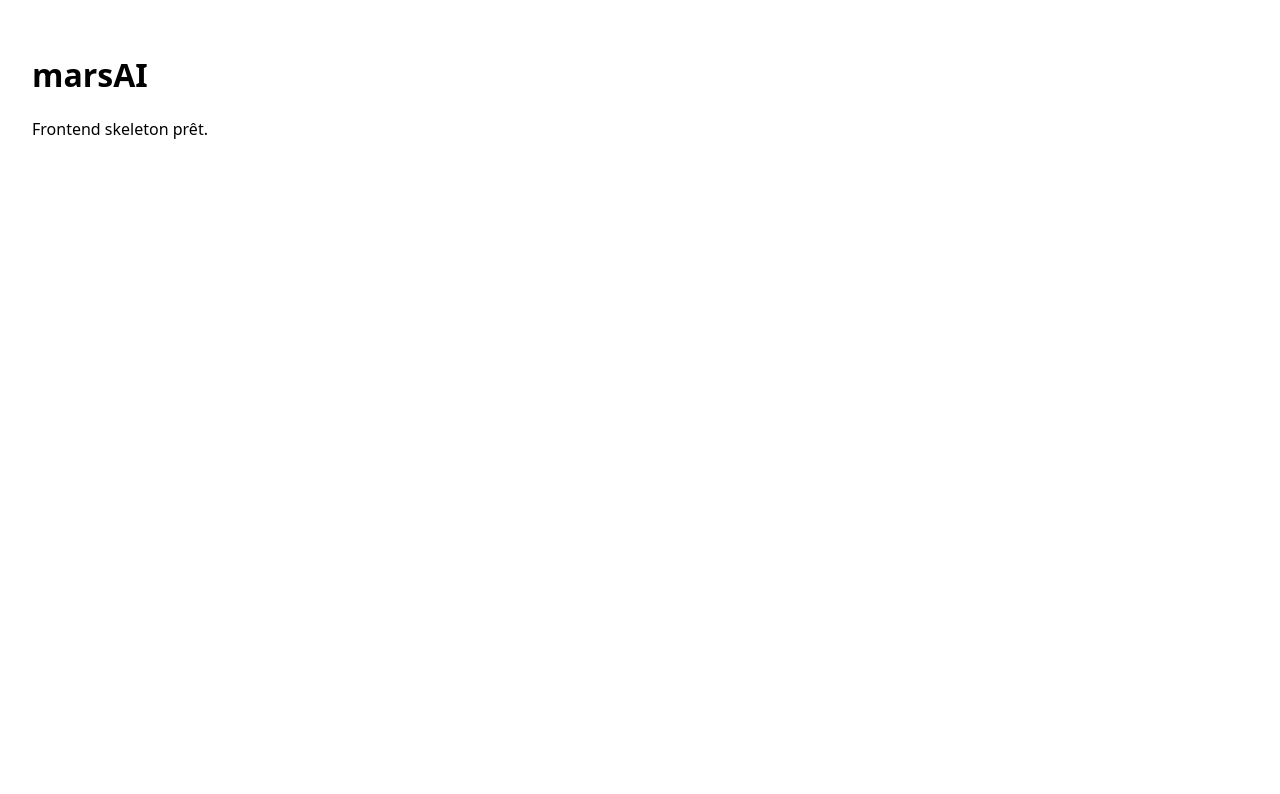
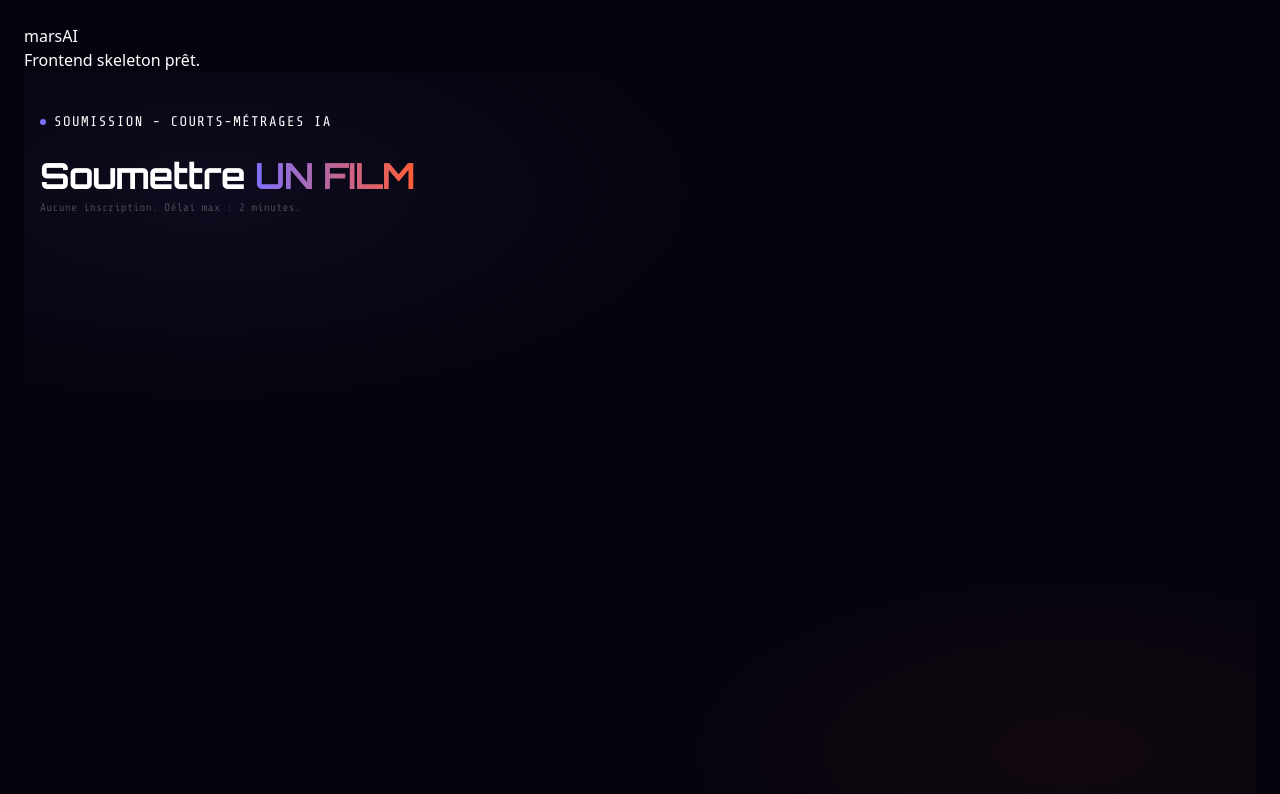
Before and after one commit to pascal-fortunati/marsAI, a React (Vite) app in the folder frontend/: page / in a window 1280 px wide. Shown: the top 794 px of the page. Built offline with nearby package versions, Linux system fonts and the light colour scheme.

Commit message:
SubmitPage - Titre principal + Ajout de style

```diff
--- /dev/null
+++ b/frontend/src/App.css
@@ -0,0 +1,338 @@
+@import url('https://fonts.googleapis.com/css2?family=Orbitron:wght@400;600;700;900&family=Share+Tech+Mono&display=swap');
+@import "tailwindcss";
+@plugin "tailwindcss-animate";
+
+@theme {
+    --color-background: hsl(var(--background));
+    --color-foreground: hsl(var(--foreground));
+    --color-card: hsl(var(--card));
+    --color-card-foreground: hsl(var(--card-foreground));
+    --color-popover: hsl(var(--popover));
+    --color-popover-foreground: hsl(var(--popover-foreground));
+    --color-primary: hsl(var(--primary));
+    --color-primary-foreground: hsl(var(--primary-foreground));
+    --color-secondary: hsl(var(--secondary));
+    --color-secondary-foreground: hsl(var(--secondary-foreground));
+    --color-muted: hsl(var(--muted));
+    --color-muted-foreground: hsl(var(--muted-foreground));
+    --color-accent: hsl(var(--accent));
+    --color-accent-foreground: hsl(var(--accent-foreground));
+    --color-destructive: hsl(var(--destructive));
+    --color-destructive-foreground: hsl(var(--destructive-foreground));
+    --color-border: hsl(var(--border));
+    --color-input: hsl(var(--input));
+    --color-ring: hsl(var(--ring));
+    --radius: var(--radius);
+}
+
+html,
+body,
+#root {
+    height: 100%;
+}
+
+body {
+    margin: 0;
+    font-size: 16px;
+    background: var(--col-bg);
+    color: #fff;
+}
+
+* {
+    scrollbar-width: thin;
+    scrollbar-color: rgba(125, 113, 251, 0.75) rgba(255, 255, 255, 0.06);
+}
+
+*::-webkit-scrollbar {
+    width: 8px;
+    height: 8px;
+}
+
+*::-webkit-scrollbar-track {
+    background: rgba(255, 255, 255, 0.05);
+}
+
+*::-webkit-scrollbar-thumb {
+    background: linear-gradient(180deg, rgba(125, 113, 251, 0.9), rgba(255, 92, 53, 0.85));
+    border-radius: 999px;
+    border: 1px solid rgba(255, 255, 255, 0.15);
+}
+
+*::-webkit-scrollbar-thumb:hover {
+    background: linear-gradient(180deg, rgba(125, 113, 251, 1), rgba(255, 92, 53, 1));
+}
+
+:root {
+    --col-vi: #7d71fb;
+    --col-or: #ff5c35;
+    --col-bg: #05030d;
+    color-scheme: dark;
+    --background: 255 67% 3%;
+    --foreground: 0 0% 96%;
+    --card: 255 40% 5%;
+    --card-foreground: 0 0% 96%;
+    --popover: 255 40% 5%;
+    --popover-foreground: 0 0% 96%;
+    --primary: 246 94% 71%;
+    --primary-foreground: 0 0% 100%;
+    --secondary: 255 30% 9%;
+    --secondary-foreground: 0 0% 85%;
+    --muted: 255 25% 9%;
+    --muted-foreground: 0 0% 55%;
+    --accent: 14 100% 60%;
+    --accent-foreground: 0 0% 100%;
+    --destructive: 0 84% 60%;
+    --destructive-foreground: 0 0% 100%;
+    --border: 255 20% 13%;
+    --input: 255 30% 10%;
+    --ring: 246 94% 71%;
+    --radius: 0.75rem;
+}
+
+@layer base {
+    * {
+        @apply border-border outline-ring/50;
+    }
+
+    body {
+        @apply bg-background text-foreground;
+    }
+
+    /* Input shadcn */
+    input[data-slot="input"],
+    textarea[data-slot="input"] {
+        font-family: 'Share Tech Mono', monospace;
+        font-size: 0.875rem;
+    }
+
+    /* Select option dark bg */
+    option {
+        background: #05030d;
+        color: #fff;
+    }
+}
+
+/* Card — s'assure qu'elle prend bien le bon bg sans sur-teinte */
+.card-marsai {
+    background: hsl(var(--card));
+    border: 1px solid hsl(var(--border));
+    border-radius: var(--radius);
+}
+
+/* Tabs — override l'indicateur actif en violet */
+[data-slot="tabs-indicator"] {
+    background: hsl(var(--primary)) !important;
+}
+
+[data-state="active"][data-slot="tabs-trigger"] {
+    color: hsl(var(--primary)) !important;
+    background: hsl(var(--primary) / 0.12) !important;
+}
+
+/* Badge / Tag inline dans AlertDescription */
+[data-slot="alert"] {
+    border-color: hsl(var(--border));
+    background: hsl(var(--secondary));
+}
+
+/* AlertDialog — fond dark, pas de blanc */
+[data-slot="alert-dialog-content"] {
+    background: hsl(var(--card));
+    border: 1px solid hsl(var(--border));
+    color: hsl(var(--foreground));
+}
+
+.f-orb {
+    font-family: 'Orbitron', monospace;
+}
+
+.f-mono {
+    font-family: 'Share Tech Mono', monospace;
+}
+
+@keyframes fadeUp {
+    from {
+        opacity: 0;
+        transform: translateY(20px);
+    }
+
+    to {
+        opacity: 1;
+        transform: translateY(0);
+    }
+}
+
+@keyframes fadeIn {
+    from {
+        opacity: 0;
+    }
+
+    to {
+        opacity: 1;
+    }
+}
+
+@keyframes scanH {
+    0% {
+        transform: translateY(-100%);
+    }
+
+    100% {
+        transform: translateY(200vh);
+    }
+}
+
+@keyframes shimText {
+    0% {
+        background-position: 0% center;
+    }
+
+    100% {
+        background-position: 200% center;
+    }
+}
+
+@keyframes flipNum {
+    from {
+        transform: rotateX(-80deg);
+        opacity: 0;
+    }
+
+    to {
+        transform: rotateX(0deg);
+        opacity: 1;
+    }
+}
+
+@keyframes pulseGlow {
+
+    0%,
+    100% {
+        box-shadow: 0 0 20px rgba(125, 113, 251, .4), 0 0 60px rgba(125, 113, 251, .1);
+    }
+
+    50% {
+        box-shadow: 0 0 40px rgba(125, 113, 251, .7), 0 0 80px rgba(255, 92, 53, .2);
+    }
+}
+
+@keyframes rotateSlow {
+    from {
+        transform: translate(-50%, -50%) rotate(0deg);
+    }
+
+    to {
+        transform: translate(-50%, -50%) rotate(360deg);
+    }
+}
+
+@keyframes float {
+
+    0%,
+    100% {
+        transform: translateY(0);
+    }
+
+    50% {
+        transform: translateY(-6px);
+    }
+}
+
+@keyframes countUp {
+    from {
+        opacity: 0;
+        transform: scale(.7);
+    }
+
+    to {
+        opacity: 1;
+        transform: scale(1);
+    }
+}
+
+@keyframes borderFlow {
+    0% {
+        background-position: 0% 50%;
+    }
+
+    100% {
+        background-position: 200% 50%;
+    }
+}
+
+@keyframes blink {
+
+    0%,
+    100% {
+        opacity: 1;
+    }
+
+    50% {
+        opacity: 0;
+    }
+}
+
+@keyframes spin {
+    from {
+        transform: rotate(0deg);
+    }
+
+    to {
+        transform: rotate(360deg);
+    }
+}
+
+.panel-input {
+    width: 100%;
+    background: rgba(255, 255, 255, .03);
+    border: 1px solid rgba(255, 255, 255, .08);
+    border-radius: 12px;
+    padding: 10px 14px;
+    color: rgba(255, 255, 255, .8);
+    font-family: 'Share Tech Mono', monospace;
+    font-size: 12px;
+    outline: none;
+    transition: border-color .2s, background .2s;
+}
+
+.panel-input:focus {
+    border-color: rgba(125, 113, 251, .5);
+    background: rgba(125, 113, 251, .05);
+}
+
+.panel-input::placeholder {
+    color: rgba(255, 255, 255, .2);
+}
+
+.submit-input {
+    width: 100%;
+    background: rgba(255, 255, 255, .03);
+    border: 1px solid rgba(255, 255, 255, .08);
+    border-radius: 12px;
+    padding: 11px 14px;
+    color: rgba(255, 255, 255, .85);
+    font-family: 'Share Tech Mono', monospace;
+    font-size: 12px;
+    outline: none;
+    transition: border-color .2s, background .2s, box-shadow .2s;
+}
+
+.submit-input:focus {
+    border-color: rgba(125, 113, 251, .5);
+    background: rgba(125, 113, 251, .04);
+    box-shadow: 0 0 0 3px rgba(125, 113, 251, .08);
+}
+
+.submit-input::placeholder {
+    color: rgba(255, 255, 255, .18);
+}
+
+.submit-input.error {
+    border-color: rgba(255, 92, 53, .5);
+    background: rgba(255, 92, 53, .04);
+}
+
+select.submit-input option {
+    background: #0d0a1f;
+    color: #fff;
+}
--- a/frontend/src/App.tsx
+++ b/frontend/src/App.tsx
@@ -1,8 +1,11 @@
+import SubmitPage from "./view/submit/SubmitPage";
+
 function App() {
   return (
     <main style={{ padding: 24, fontFamily: "system-ui, sans-serif" }}>
       <h1>marsAI</h1>
       <p>Frontend skeleton prêt.</p>
+      <SubmitPage />
     </main>
   );
 }
--- a/frontend/src/main.tsx
+++ b/frontend/src/main.tsx
@@ -1,6 +1,7 @@
 import { StrictMode } from "react";
 import { createRoot } from "react-dom/client";
 import App from "./App";
+import "./App.css";
 
 createRoot(document.getElementById("root")!).render(
   <StrictMode>
--- a/frontend/src/view/submit/SubmitPage.tsx
+++ b/frontend/src/view/submit/SubmitPage.tsx
@@ -0,0 +1,54 @@
+import React from "react";
+// import Progression from "./components/Progression";
+// import Etape1 from "./Etape1";
+// import Etape2 from "./Etape2";
+// import Etape3 from "./Etape3";
+
+export default function SubmitPage() {
+    // const [etape, setEtape] = useState(1);
+    // const goNext = () => setEtape((s) => Math.min(s + 1, 4));
+    // const goBack = () => setEtape((s) => Math.max(s - 1, 1));
+
+    return (
+        <div className="min-h-screen relative overflow-hidden" style={{ background: "var(--col-bg)" }}>
+
+            <div className="pointer-events-none absolute inset-0" style={{
+                background: `
+            radial-gradient(ellipse 60% 40% at 15% 15%, rgba(125,113,251,0.07) 0%, transparent 70%),
+            radial-gradient(ellipse 50% 35% at 85% 85%, rgba(255,92,53,0.05) 0%, transparent 70%)
+          `,
+            }}>
+
+            </div>
+
+            <div className="relative z-10 max-3xl mx-auto px-4 py-10">
+
+                {/* Soumission - Courts-métrages IA */}
+                <div className="flex items-center gap-2 mb-6">
+                    <span className="inline-block w-1.5 h-1.5 rounded-full" style={{ background: "var(--col-vi)" }}></span>
+
+                    <span className="f-mono text-sm tracking-widest uppercase text-white">Soumission - Courts-métrages IA
+                    </span>
+                </div>
+
+                {/* Titre principal Soumettre */}
+                <h1 className="f-orb text-3xl md:text-4xl font-bold tracking-tight mb-1">Soumettre{" "} <span
+                    style={{
+                        background: "linear-gradient(90deg, var(--col-vi), var(--col-or))",
+                        WebkitBackgroundClip: "text",
+                        WebkitTextFillColor: "transparent",
+                    }}
+                >
+                    UN FILM
+                </span></h1>
+
+                <p className="f-mono text-[11px] text-white/25 mb-8 tracking-wide">
+                    Aucune inscription. Délai max : 2 minutes.
+                </p>
+
+            </div>
+
+        </div>
+
+    );
+}
```
Also changed, not shown: package.json (added, +14 -0 lines).
